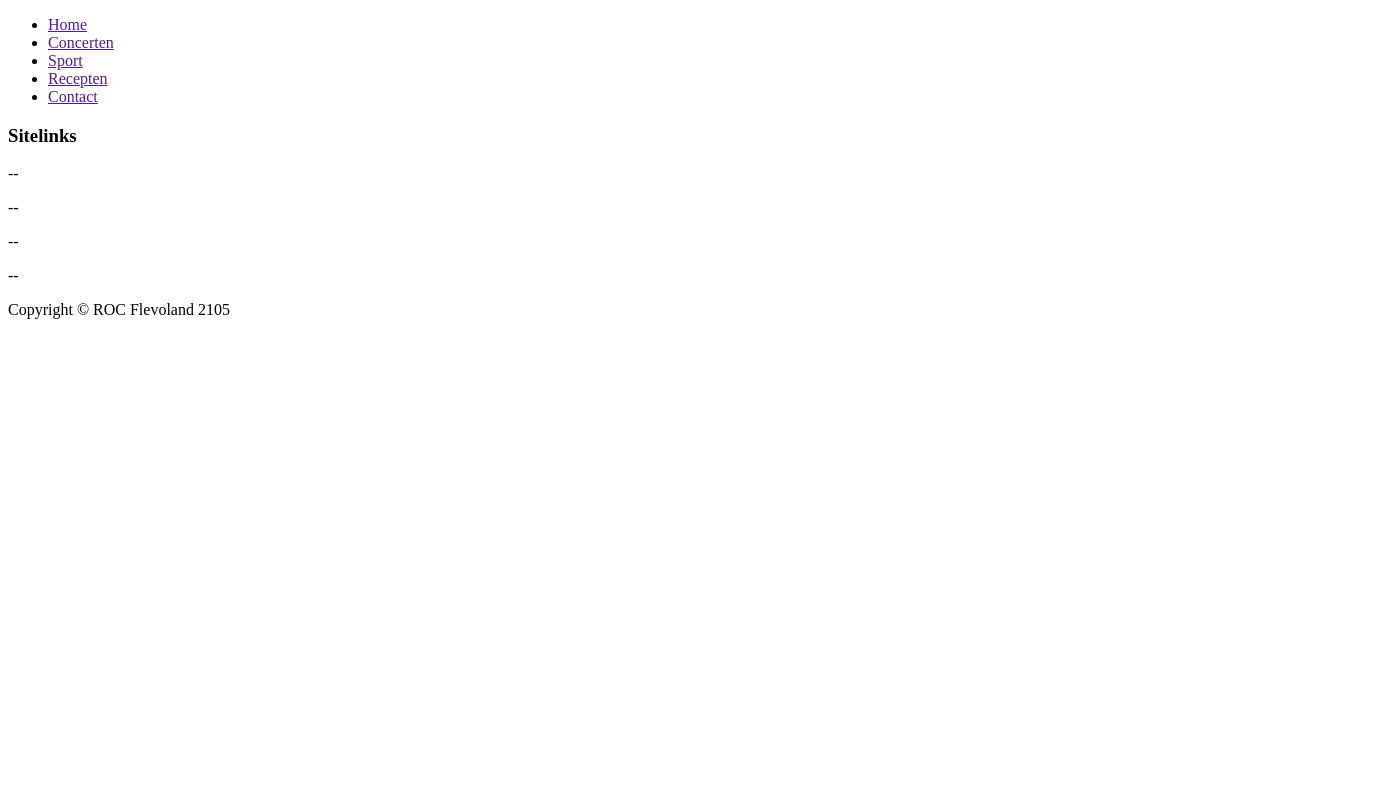
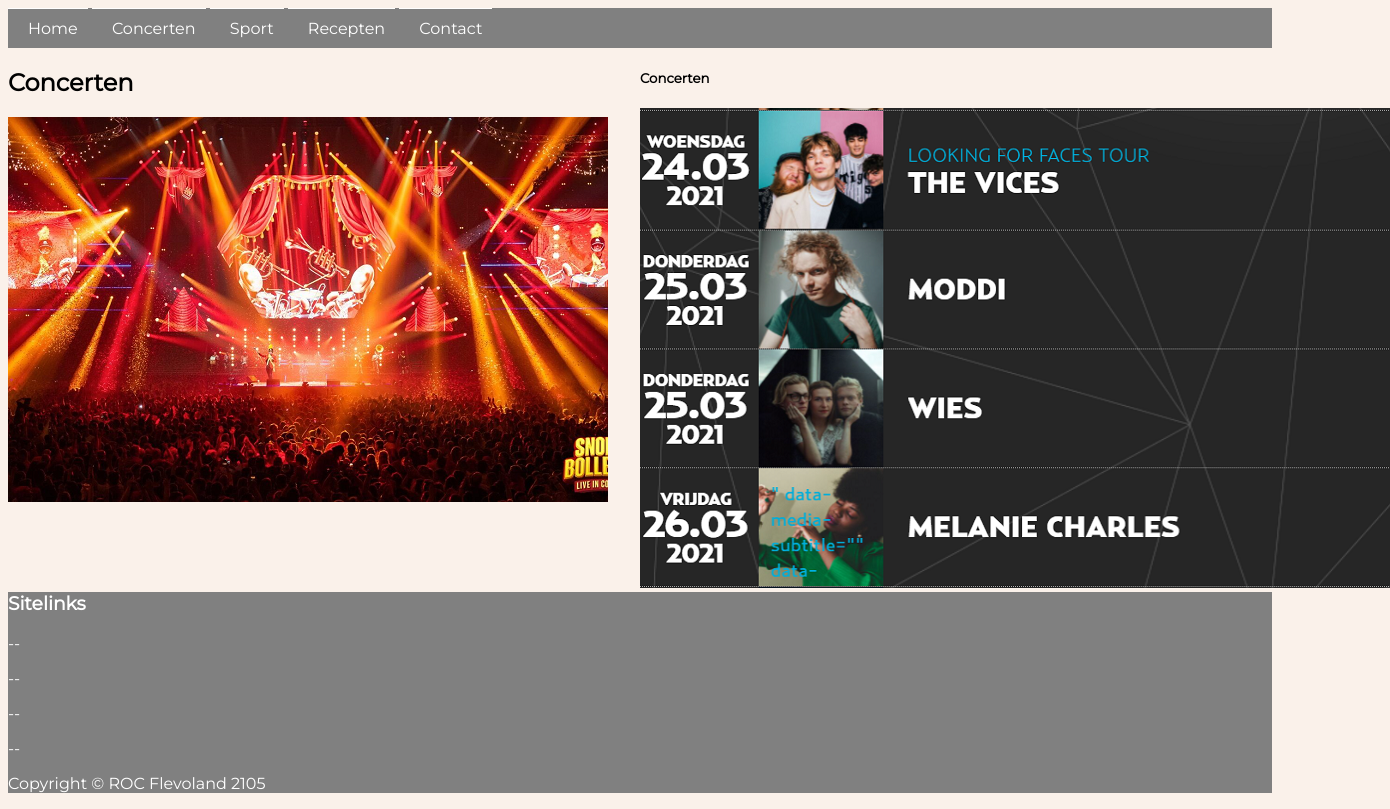
Before and after one commit to CSPR07/PWP1, a plain HTML site: page Concert/concert.html in a window 1280 px wide. Shown: the whole page, 1390 px wide, since content can reach past the window. Drawn offline with Linux system fonts and the light colour scheme.

Commit message:
Concert home pagina
HTML+CSS Bijde nog niet af

```diff
--- a/Concert/Stylesheet.css
+++ b/Concert/Stylesheet.css
@@ -5,11 +5,59 @@
 body {
     background-color: rgb(250,241,234);
     font-family: 'Montserrat', sans-serif;
+}
+
+section#Concerten {
+    float: left;
+    width: 50%;
+}
+
+section#Concerten1 {
+    float: right;
+    width: 50%;
+
+}
+
+section#Gegevens {
+    float: bottom;
+    width: 10%;
+
+}
+
+ul.a {
+    padding: 0px;
+    margin: 0px;
+    background-color: rgb(128,128,128);
+    border-top: 0px solid white;
+}
+
+li.a {
+    background-color: rgb(128,128,128);
+    border-top:1px solid white;
+    display: inline-block;
+    padding: 10px;
+    padding-left: 20px;
+}
+
+li.a a {
+    color: white;
+    text-decoration: none;
+    font-weight: 500;
+
+}
 
 
-
-
-
+ul.b {
+    list-style-type: none;
+    padding: 0;
+}
+ul.b li.b {
+    padding: 10px;
+}
+ul.b li.b input {
+    position: absolute;
+    left: 150px;
+}
 
 footer {
     background-color: rgb(128,128,128);
--- a/Concert/concert.html
+++ b/Concert/concert.html
@@ -2,13 +2,18 @@
 <html lang="en">
 <head>
     <meta charset="UTF-8">
-    <title>Concert</title>
+    <title>Contact</title>
+    <link rel="stylesheet" href="Stylesheet.css">
+    <link rel="preconnect" href="https://fonts.gstatic.com">
+    <link href="https://fonts.googleapis.com/css2?family=Montserrat&display=swap" rel="stylesheet">
 </head>
 <body>
 
+
+
 <nav>
     <ul class="a">
-        <li class="a"><a href="">Home</a></li>
+        <li class="a"><a href="../Homescreen/index.html">Home</a></li>
         <li class="a"><a href="">Concerten</a></li>
         <li class="a"><a href="">Sport</a></li>
         <li class="a"><a href="">Recepten</a> </li>
@@ -16,6 +21,17 @@
     </ul>
 </nav>
 
+
+
+<section id="Concerten">
+    <h2>Concerten</h2>
+    <img src="Snollebollekes-Live-in-Concert-2019-2-1300x835.png" alt="Concert">
+</section>
+
+<section id="Concerten1">
+    <h5>Concerten</h5>
+    <img src="1111.png" alt="lijst">
+</section>
 
 <footer>
     <h3>Sitelinks</h3>
@@ -25,6 +41,5 @@
     <p>--</p>
     <p>Copyright &copy; ROC Flevoland 2105</p>
 </footer>
-
 </body>
 </html>
```
Also changed, not shown: Concert/1111.png (added), Concert/Snollebollekes-Live-in-Concert-2019-2-1300x835.png (added).
